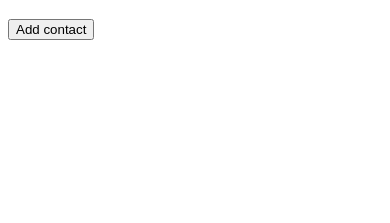
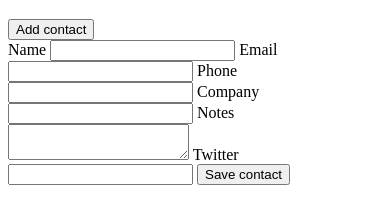
Before and after one commit to ctl-lab/address_book_challenge, a website: page src/index.html in a window 390 px wide. Shown: the part 61-284 px from the top of the page. Drawn offline with Linux system fonts and the light colour scheme.

Commit message:
adds and passes all the tests from it "test", adds two new it blocks to check if added name is displayed and the phone number is displayed

```diff
--- a/src/index.html
+++ b/src/index.html
@@ -8,5 +8,22 @@
 <body>
     <h1>Contacts</h1>
     <button id="add-contact">Add contact</button>
+    <form id="new-contact-form">
+		<label for="name">Name</label>
+		<input id="name" name="name" type="text">
+		<label for="email">Email</label>
+		<input id="email" name="email" type="email">
+		<label for="phone">Phone</label>
+		<input id="phone" name="phone" type="text">
+		<label for="company">Company</label>
+		<input id="company" name="company" type="text">
+		<label for="notes">Notes</label>
+		<textarea id="notes" name="notes" type="text"></textarea>
+		<label for="twitter">Twitter</label>
+        <input id="twitter" name="twitter" type="text">
+        <input id="submit" type="submit" value="Save contact">
+    </form>
+    <div id="contact-list"></div>
+    <script src="./assets/js/app.js"></script>
 </body>
 </html>
```
Also changed, not shown: cypress/integration/userCanCreateAContact.feature.js (+13 -0 lines).
